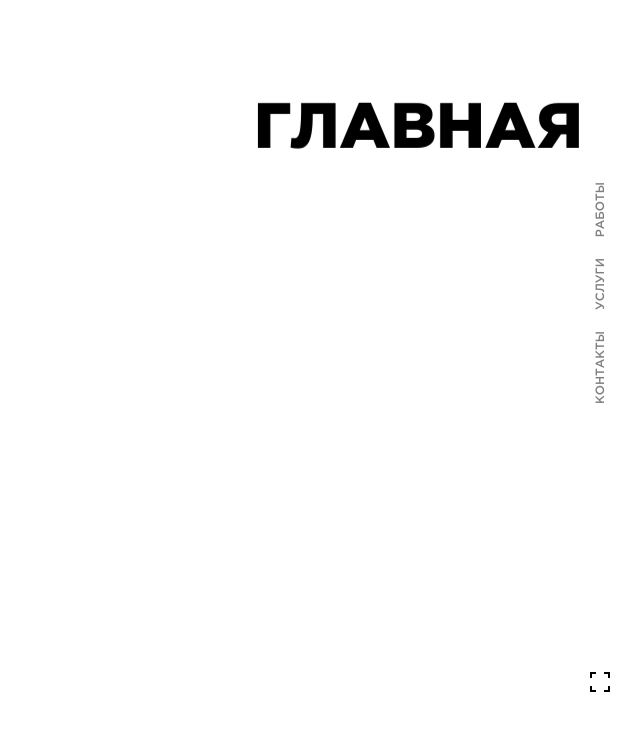
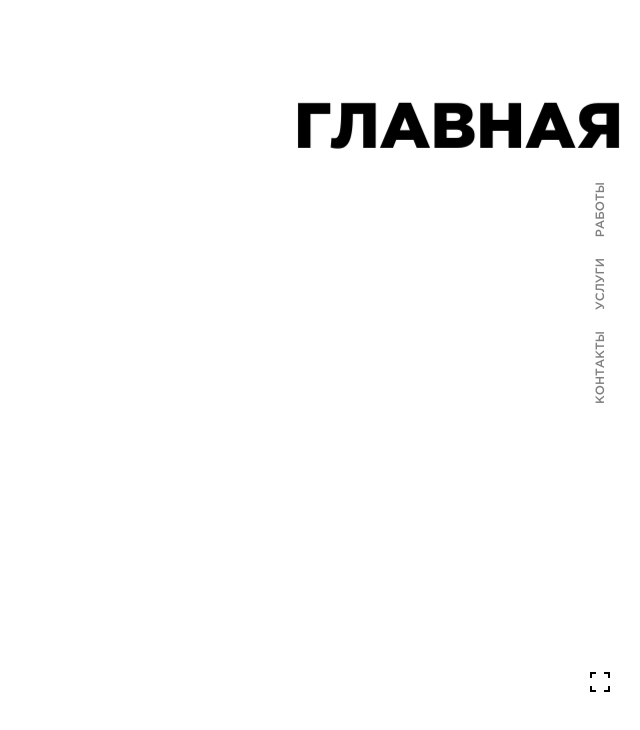
Before and after one commit to AnatolyKostarev/kojo, a React (Create React App) app: page / in a window 1280 px wide. In both pictures the pointer is over the item "ГЛАВНАЯ". Shown: the top 730 px of the page, without its empty margins (640-1280 px from the left). Built offline with nearby package versions, Linux system fonts and the light colour scheme.

Commit message:
Add styles in fullscreen mode for Sidebar

```diff
--- a/src/components/navigation/Navigation.module.css
+++ b/src/components/navigation/Navigation.module.css
@@ -125,6 +125,60 @@ html:-ms-fullscreen .nav__screen {
   opacity: 0.3;
 }
 
+@media (max-width: 1440px) {
+  .nav__items:hover::after {
+    transform: rotate(90deg) translateY(-505%);
+  }
+
+  html:-webkit-full-screen .nav__items:hover::after {
+    transform: rotate(90deg) translateY(-600%);
+  }
+
+  html:-moz-full-screen .nav__items:hover::after {
+    transform: rotate(90deg) translateY(-600%);
+  }
+
+  html:-ms-fullscreen .nav__items:hover::after {
+    transform: rotate(90deg) translateY(-600%);
+  }
+}
+
+@media (max-width: 1400px) {
+  .nav__items:hover::after {
+    transform: rotate(90deg) translateY(-485%);
+  }
+
+  html:-webkit-full-screen .nav__items:hover::after {
+    transform: rotate(90deg) translateY(-580%);
+  }
+
+  html:-moz-full-screen .nav__items:hover::after {
+    transform: rotate(90deg) translateY(-580%);
+  }
+
+  html:-ms-fullscreen .nav__items:hover::after {
+    transform: rotate(90deg) translateY(-580%);
+  }
+}
+
+@media (max-width: 1300px) {
+  .nav__items:hover::after {
+    transform: rotate(90deg) translateY(-480%);
+  }
+
+  html:-webkit-full-screen .nav__items:hover::after {
+    transform: rotate(90deg) translateY(-570%);
+  }
+
+  html:-moz-full-screen .nav__items:hover::after {
+    transform: rotate(90deg) translateY(-570%);
+  }
+
+  html:-ms-fullscreen .nav__items:hover::after {
+    transform: rotate(90deg) translateY(-570%);
+  }
+}
+
 @media (max-width: 1023px) {
   .nav__sidebar {
     display: none;
```
